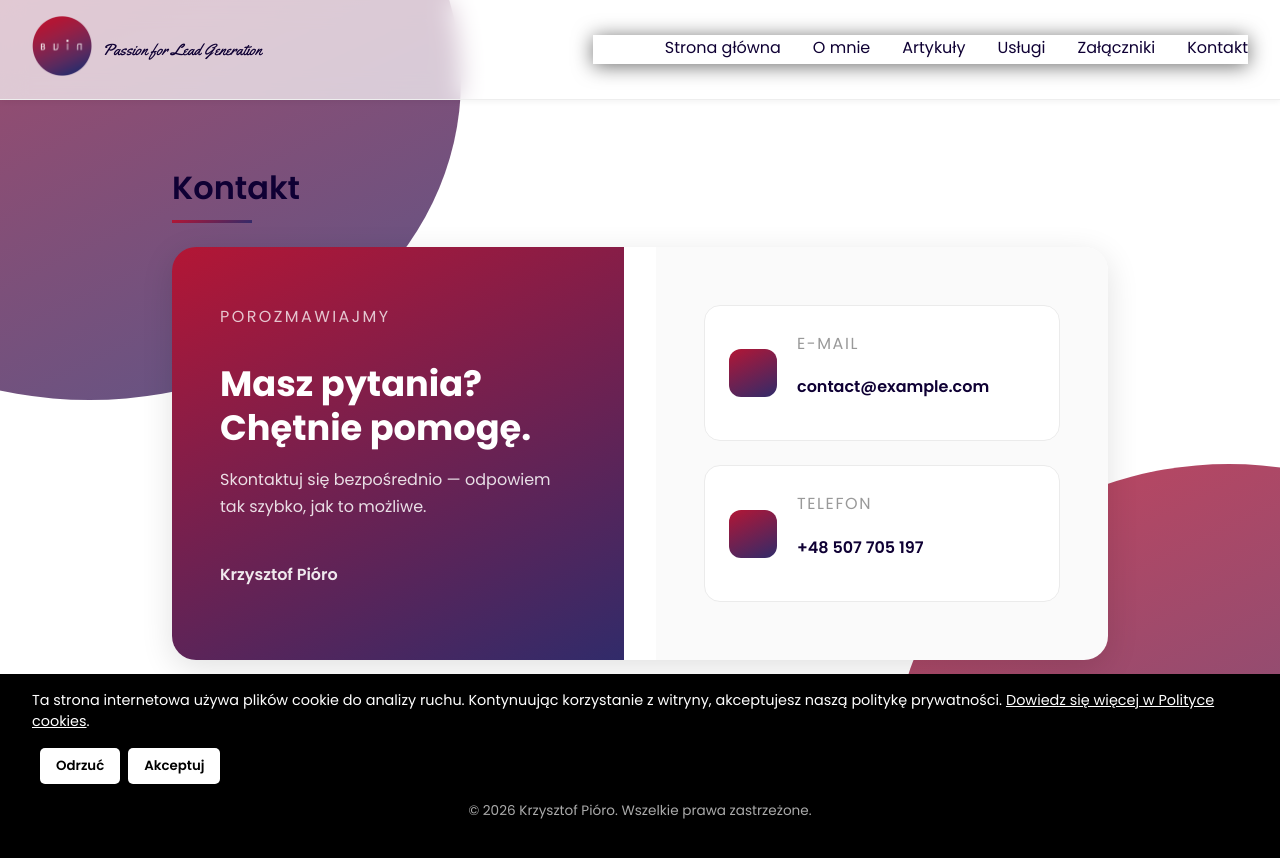
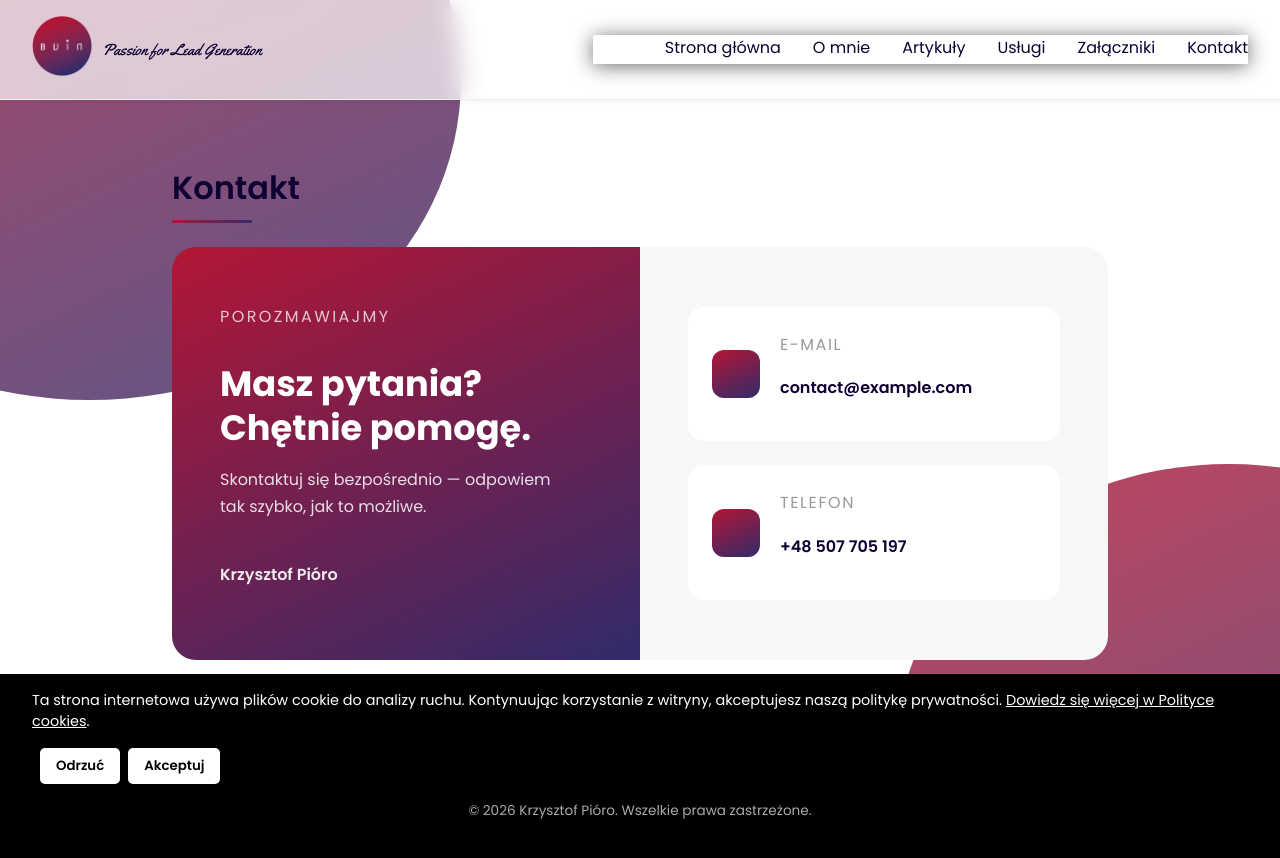
Before and after one commit to mkgit99/buin-website, a React (Create React App) app: page /contact in a window 1280 px wide. Shown: the top 858 px of the page. Built offline with nearby package versions, Linux system fonts and the light colour scheme; some icons are missing.

Commit message:
cosmetics

```diff
--- a/src/pages/About/About.jsx
+++ b/src/pages/About/About.jsx
@@ -24,8 +24,8 @@ export default function About() {
     <div className="page-container">
       <div className="page">
         <h1 className="animated-title">O mnie</h1>
-        <div className="aboutme-section">
-          <div className="aboutme-photo-col" data-animate>
+        <div className="aboutme-section" data-animate>
+          <div className="aboutme-photo-col">
             <img
               src={photo1000}
               srcSet={`
--- a/src/pages/Contact/Contact.css
+++ b/src/pages/Contact/Contact.css
@@ -1,10 +1,9 @@
 .contact-layout {
   display: flex;
-  gap: 2rem;
+  gap: 0;
   margin-top: 1rem;
   border-radius: 1.5rem;
   overflow: hidden;
-  box-shadow: 0 8px 32px rgba(0, 0, 0, 0.12);
   opacity: 0;
   transform: translateY(40px);
   transition:
@@ -59,7 +58,7 @@
 /* Right details panel */
 .contact-right {
   flex: 1;
-  background: #fafafa;
+  background: var(--grey-background) !important;
   padding: 3.5rem 3rem;
   display: flex;
   flex-direction: column;
@@ -74,7 +73,7 @@
   padding: 1.5rem;
   background: white;
   border-radius: 1rem;
-  border: 1px solid #ebebeb;
+  /* border: 1px solid #ebebeb; */
   text-decoration: none;
   color: var(--main-font-color);
   transition:
```
